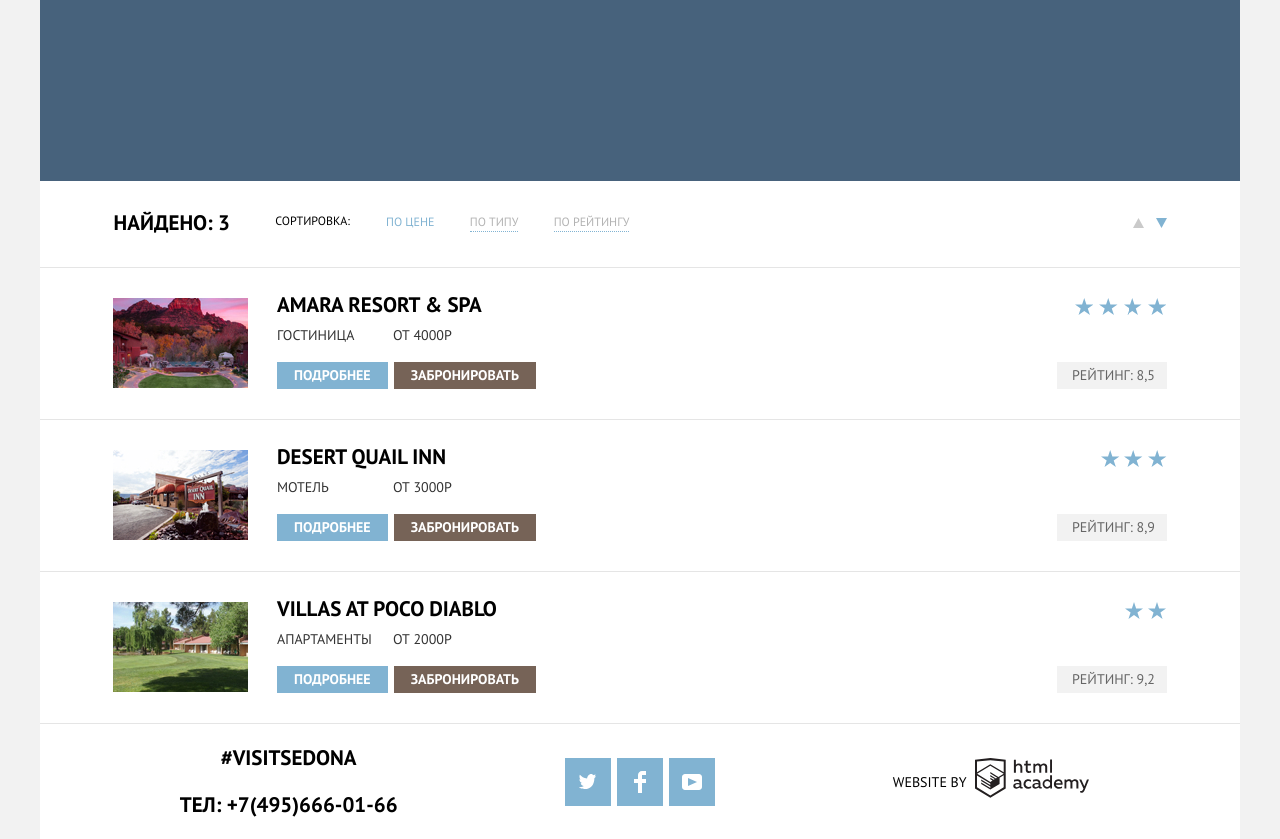
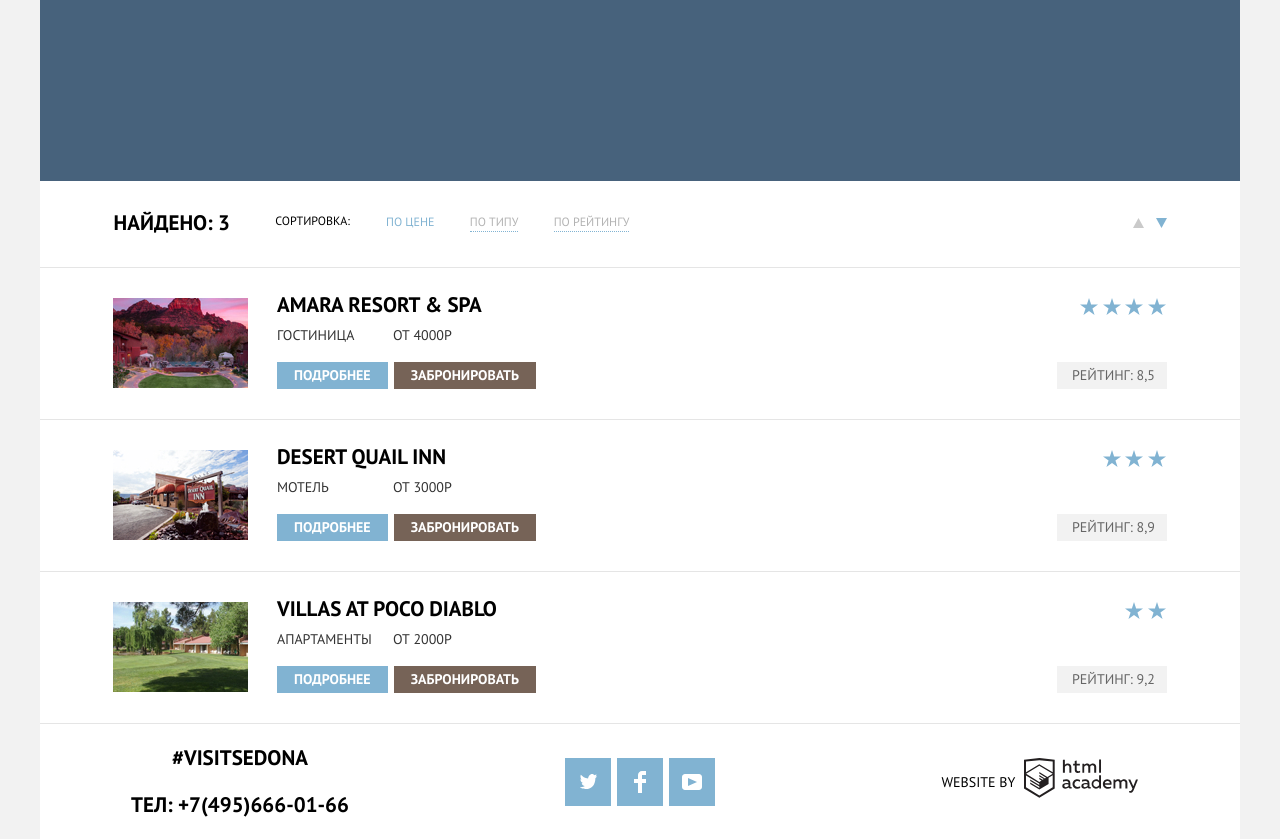
Before and after one commit to LxndrOghma/1548175-sedona-29, a plain HTML site: page hotels.html in a window 1280 px wide. Shown: the part 92-931 px from the top of the page. Drawn offline with Linux system fonts and the light colour scheme.

Commit message:
Выполнил звездочки через спаны

```diff
--- a/css/style.css
+++ b/css/style.css
@@ -474,9 +474,15 @@ body {
 
 /* Rating */
 
+.rating-group {
+  justify-self: end;
+  display: flex;
+  flex-direction: column;
+  align-items: flex-end;
+  justify-content: space-between;
+}
+
 .hotel-rating {
-  /* при варианте через флексы justify-self здесь не нужен */
-  justify-self: end;
 
   padding: 3px 12px 3px 15px;
   color: var(--extra-dark-gray);
@@ -486,7 +492,6 @@ body {
   display: flex;
   justify-content: center;
   align-items: center;
-  position: relative;
 }
 
 /* Вариант звездочек через флексы */
@@ -519,7 +524,9 @@ body {
   width: 42px;
 } */
 
-.hotel-rating::before {
+/* Вариант звездочек через абсолютное позиционирование  */
+
+/* .hotel-rating::before {
   position: absolute;
   content: "";
   background-position: right;
@@ -540,7 +547,7 @@ body {
 
 .two-stars::before {
   width: 42px;
-}
+} */
 
 /* Result buttons */
 
@@ -592,7 +599,6 @@ body {
   line-height: 26px;
   color: var(--black);
   background-color: var(--footer-white);
-  margin: 0 73px;
 }
 
 .main-footer {
--- a/hotels.html
+++ b/hotels.html
@@ -70,9 +70,31 @@
                 <a class="result-button book-button" href="">Забронировать</a>
               </div>
             </div>
-            <!-- <div class="test test-four"> -->
-            <p class="hotel-rating four-stars">Рейтинг: 8,5</p>
-            <!-- </div> -->
+            <div class="rating-group">
+              <div class="stars-group">
+                <span>
+                  <svg width="19" height="17" viewBox="0 0 19 17" fill="none" xmlns="http://www.w3.org/2000/svg">
+                    <path d="M9.002 0L11.128 6.494H18.005L12.441 10.506L14.566 17L9.002 12.987L3.438 17L5.564 10.506L0 6.494H6.878L9.002 0Z" fill="#81B3D2"/>
+                  </svg>
+                </span>
+                <span>
+                  <svg width="19" height="17" viewBox="0 0 19 17" fill="none" xmlns="http://www.w3.org/2000/svg">
+                    <path d="M9.002 0L11.128 6.494H18.005L12.441 10.506L14.566 17L9.002 12.987L3.438 17L5.564 10.506L0 6.494H6.878L9.002 0Z" fill="#81B3D2"/>
+                  </svg>
+                </span>
+                <span>
+                  <svg width="19" height="17" viewBox="0 0 19 17" fill="none" xmlns="http://www.w3.org/2000/svg">
+                    <path d="M9.002 0L11.128 6.494H18.005L12.441 10.506L14.566 17L9.002 12.987L3.438 17L5.564 10.506L0 6.494H6.878L9.002 0Z" fill="#81B3D2"/>
+                  </svg>
+                </span>
+                <span>
+                  <svg width="19" height="17" viewBox="0 0 19 17" fill="none" xmlns="http://www.w3.org/2000/svg">
+                    <path d="M9.002 0L11.128 6.494H18.005L12.441 10.506L14.566 17L9.002 12.987L3.438 17L5.564 10.506L0 6.494H6.878L9.002 0Z" fill="#81B3D2"/>
+                  </svg>
+                </span>
+              </div>
+              <p class="hotel-rating">Рейтинг: 8,5</p>
+            </div>
           </li>
           <li class="sorting-results-item">
             <img class="result-img" src="img/Desert_quail.jpg" width="135" height="90" alt="Desert Quail Inn">
@@ -87,9 +109,26 @@
                 <a class="result-button book-button" href="">Забронировать</a>
               </div>
             </div>
-            <!-- <div class="test test-three"> -->
-            <p class='hotel-rating three-stars'>Рейтинг: 8,9</p>
-            <!-- </div> -->
+            <div class="rating-group">
+              <div class="stars-group">
+                <span>
+                  <svg width="19" height="17" viewBox="0 0 19 17" fill="none" xmlns="http://www.w3.org/2000/svg">
+                    <path d="M9.002 0L11.128 6.494H18.005L12.441 10.506L14.566 17L9.002 12.987L3.438 17L5.564 10.506L0 6.494H6.878L9.002 0Z" fill="#81B3D2"/>
+                  </svg>
+                </span>
+                <span>
+                  <svg width="19" height="17" viewBox="0 0 19 17" fill="none" xmlns="http://www.w3.org/2000/svg">
+                    <path d="M9.002 0L11.128 6.494H18.005L12.441 10.506L14.566 17L9.002 12.987L3.438 17L5.564 10.506L0 6.494H6.878L9.002 0Z" fill="#81B3D2"/>
+                  </svg>
+                </span>
+                <span>
+                  <svg width="19" height="17" viewBox="0 0 19 17" fill="none" xmlns="http://www.w3.org/2000/svg">
+                    <path d="M9.002 0L11.128 6.494H18.005L12.441 10.506L14.566 17L9.002 12.987L3.438 17L5.564 10.506L0 6.494H6.878L9.002 0Z" fill="#81B3D2"/>
+                  </svg>
+                </span>
+              </div>
+              <p class='hotel-rating'>Рейтинг: 8,9</p>
+            </div>
           </li>
           <li class="sorting-results-item">
             <img class="result-img" src="img/Villas.jpg" width="135" height="90" alt="Villas at Poco Diablo">
@@ -104,9 +143,21 @@
                 <a class="result-button book-button" href="">Забронировать</a>
               </div>
             </div>
-            <!-- <div class="test test-two"> -->
-            <p class="hotel-rating two-stars">Рейтинг: 9,2</p>
-            <!-- </div> -->
+            <div class="rating-group">
+              <div class="stars-group">
+                <span>
+                  <svg width="19" height="17" viewBox="0 0 19 17" fill="none" xmlns="http://www.w3.org/2000/svg">
+                    <path d="M9.002 0L11.128 6.494H18.005L12.441 10.506L14.566 17L9.002 12.987L3.438 17L5.564 10.506L0 6.494H6.878L9.002 0Z" fill="#81B3D2"/>
+                  </svg>
+                </span>
+                <span>
+                  <svg width="19" height="17" viewBox="0 0 19 17" fill="none" xmlns="http://www.w3.org/2000/svg">
+                    <path d="M9.002 0L11.128 6.494H18.005L12.441 10.506L14.566 17L9.002 12.987L3.438 17L5.564 10.506L0 6.494H6.878L9.002 0Z" fill="#81B3D2"/>
+                  </svg>
+                </span>
+              </div>
+              <p class="hotel-rating two-stars">Рейтинг: 9,2</p>
+            </div>
           </li>
         </ul>
       </section>
```
